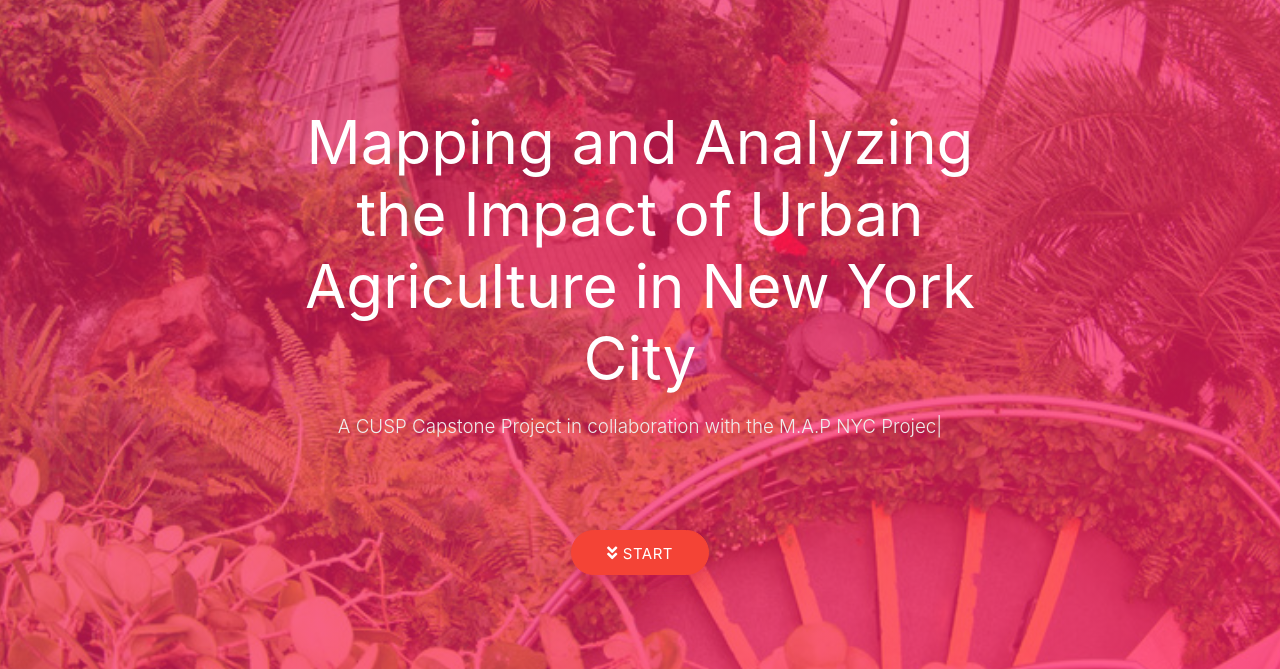
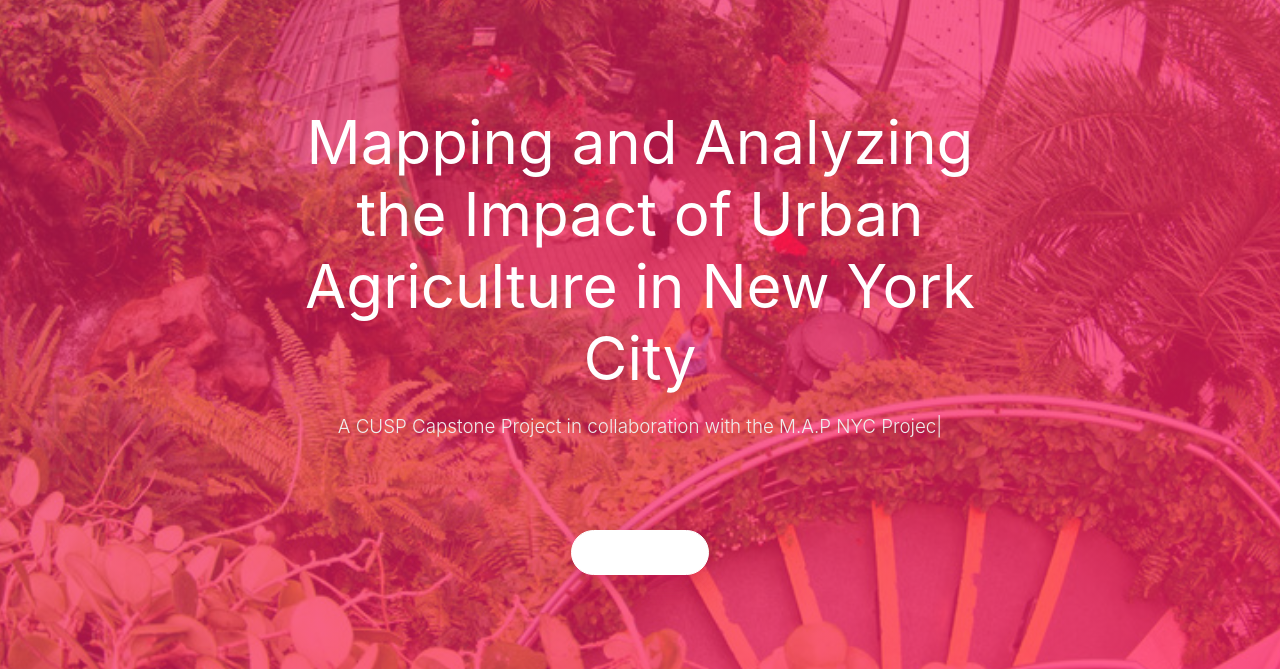
Before and after one commit to Xiaolin-li97/Xiaolin-li97.github.io, a plain HTML site: page index.html in a window 1280 px wide. In both pictures the pointer is over the link "START". Shown: the part 79-748 px from the top of the page. Drawn offline with nearby package versions, Linux system fonts and the light colour scheme; no server answers.

Commit message:
Site updated: 2021-11-18 23:24:08

```diff
--- a/css/matery.css
+++ b/css/matery.css
@@ -387,8 +387,8 @@ header .side-nav .social-link {
 }
 
 .cover-btns a:hover {
-    border: 1px solid #f44336;
-    background-color: #f44336;
+    border: 1px solid #ffffff;
+    background-color: #ffffff;
     box-shadow: 0 14px 26px -12px rgba(233, 30, 99, 0.42),
     0 4px 23px 0 rgba(0, 0, 0, 0.12),
     0 8px 10px -5px rgba(233, 30, 99, 0.2);
```
